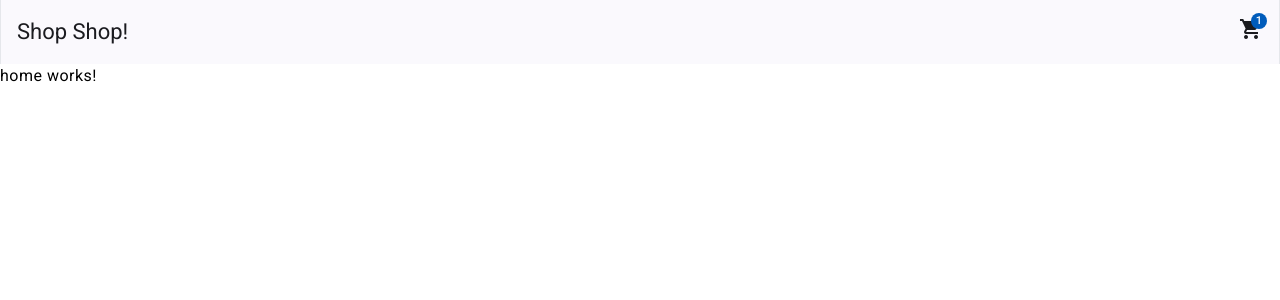
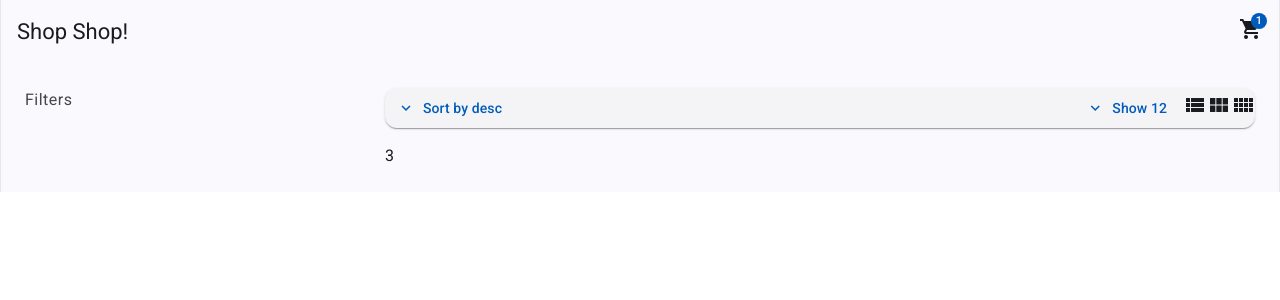
Before and after one commit to brandonhach/Shop-Shop-, an Angular app: page /home in a window 1280 px wide. Shown: the top 300 px of the page. Built offline with nearby package versions, Linux system fonts and the light colour scheme.

Commit message:
added child component products-header within home page and included column handle func

```diff
--- /dev/null
+++ b/src/app/pages/home/home.component.html
@@ -0,0 +1,17 @@
+<mat-drawer-container
+	[autosize]="true"
+	class="min-h-fit max-w-7xl border-x mx-auto"
+>
+	<mat-drawer
+		mode="side"
+		opened
+		class="p-6"
+	>
+		<div>Filters</div>
+	</mat-drawer>
+	<mat-drawer-content class="p-6">
+		<!-- Setting Header for products -->
+		<app-products-header (columnsCountChange)="onColumnsCountChange($event)" />
+		{{ cols }}
+	</mat-drawer-content>
+</mat-drawer-container>
--- a/src/app/pages/home/home.component.ts
+++ b/src/app/pages/home/home.component.ts
@@ -1,16 +1,16 @@
 import { Component } from '@angular/core';
+import { MatSidenavModule } from '@angular/material/sidenav';
+import { ProductsHeaderComponent } from '../../components/products-header/products-header.component';
 
 @Component({
-  selector: 'app-home',
-  standalone: true,
-  imports: [],
-  template: `
-    <p>
-      home works!
-    </p>
-  `,
-  styles: ``
+	selector: 'app-home',
+	standalone: true,
+	imports: [MatSidenavModule, ProductsHeaderComponent],
+	templateUrl: './home.component.html',
 })
 export class HomeComponent {
-
+	cols = 3;
+	onColumnsCountChange(colsNum: number): void {
+		this.cols = colsNum;
+	}
 }
```
